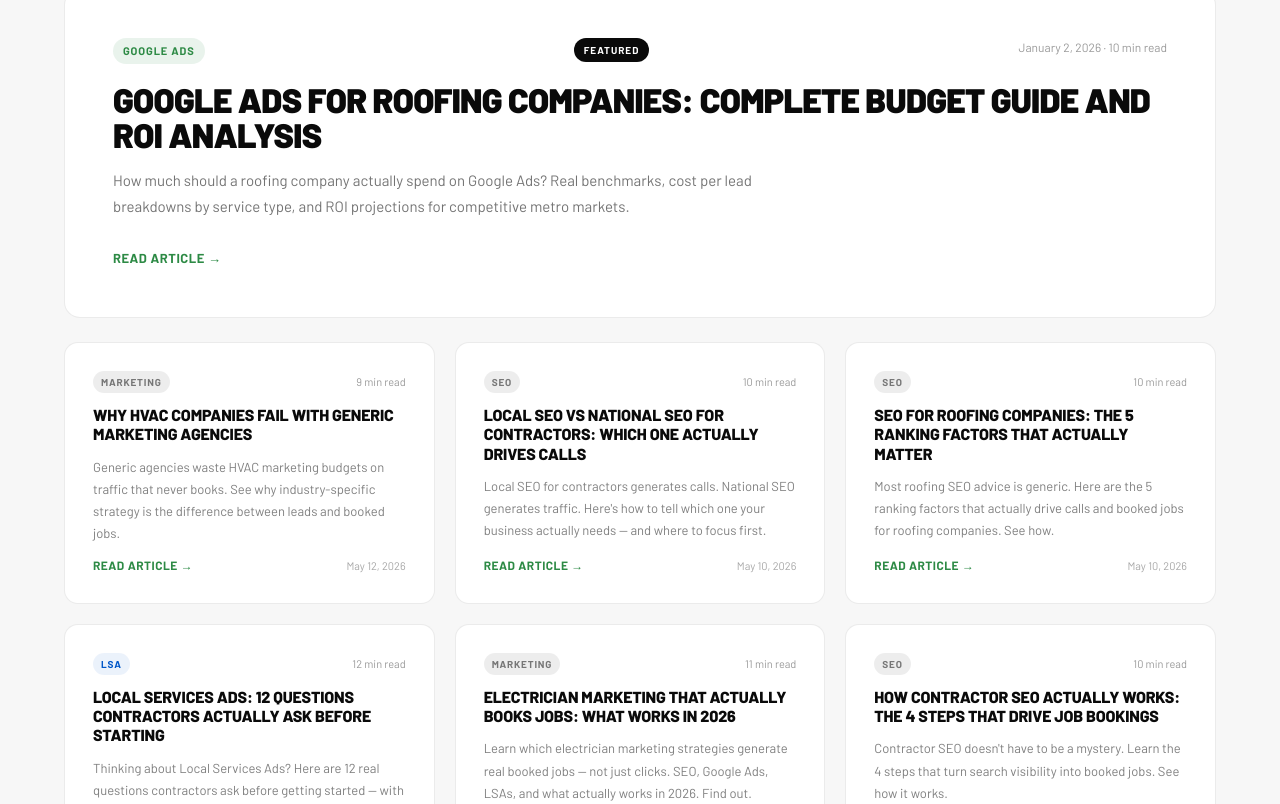
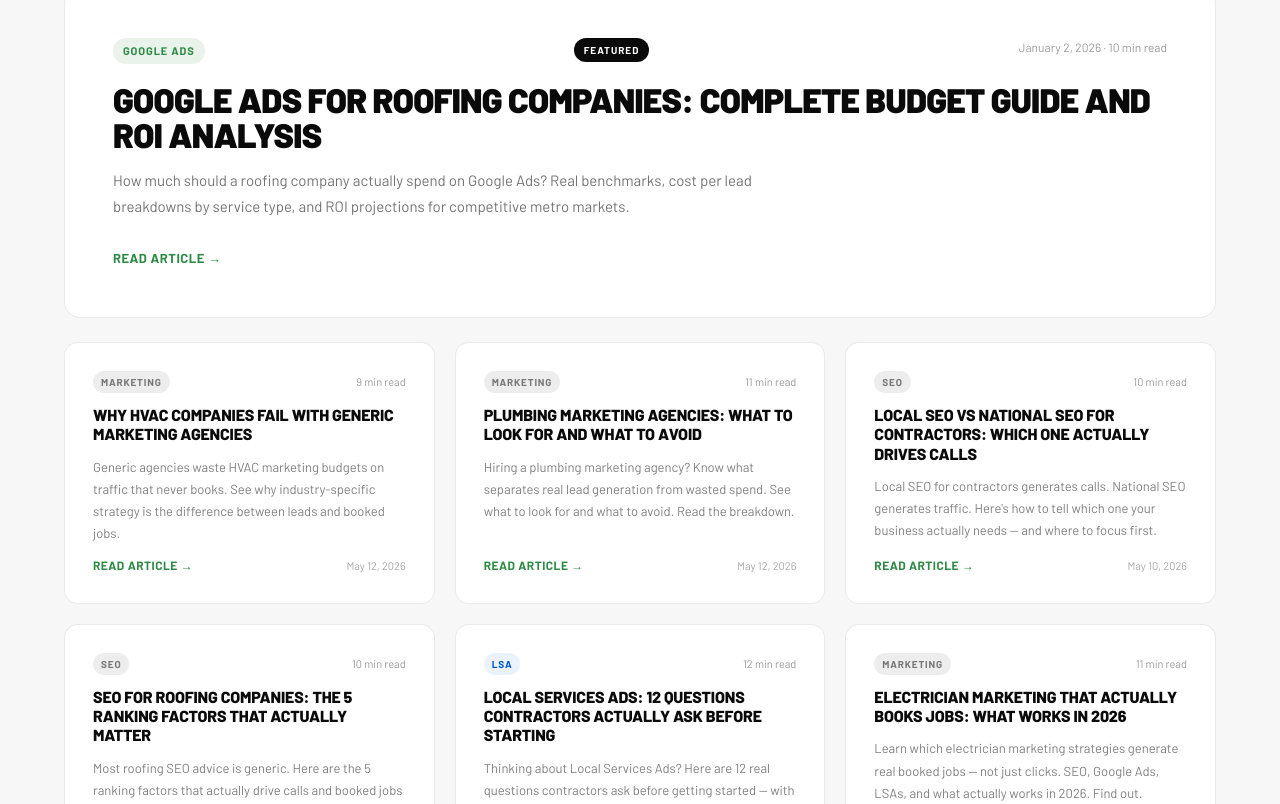
Before and after one commit to webberossi89/thomas-town-digital, a Next.js app: page /blog in a window 1280 px wide. Shown: the part 517-1321 px from the top of the page. Built offline with nearby package versions, Linux system fonts and the light colour scheme.

Commit message:
fix: add plumbing listing entry that the cron didn't write

```diff
--- a/app/blog/page.tsx
+++ b/app/blog/page.tsx
@@ -26,6 +26,15 @@ const posts = [
     dateISO: "2026-05-12",
     readTime: "9 min read",
     slug: "hvac-marketing-agency-why-generic-fails",
+  },
+  {
+    category: "Marketing",
+    title: "Plumbing Marketing Agencies: What to Look For and What to Avoid",
+    summary: "Hiring a plumbing marketing agency? Know what separates real lead generation from wasted spend. See what to look for and what to avoid. Read the breakdown.",
+    date: "May 12, 2026",
+    dateISO: "2026-05-12",
+    readTime: "11 min read",
+    slug: "plumbing-marketing-agency-what-to-look-for",
   },
   {
     category: "SEO",
```
